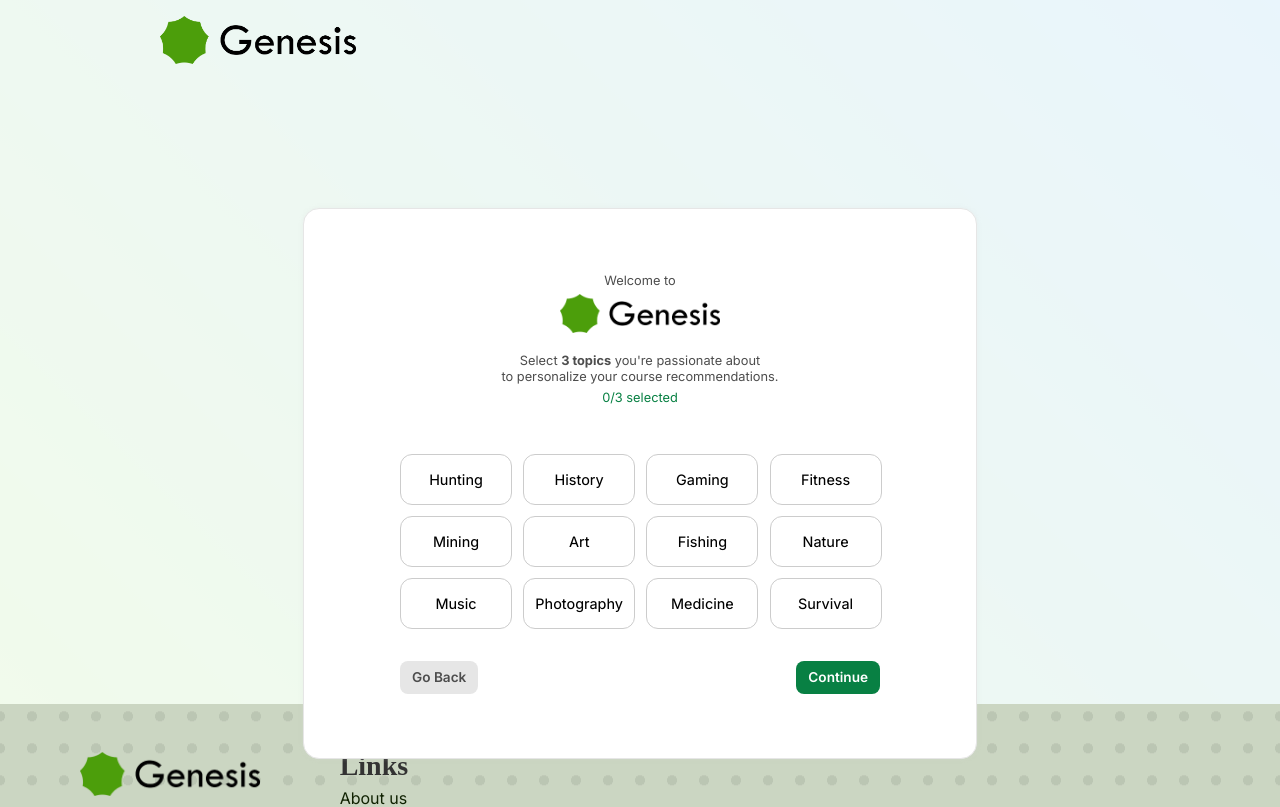
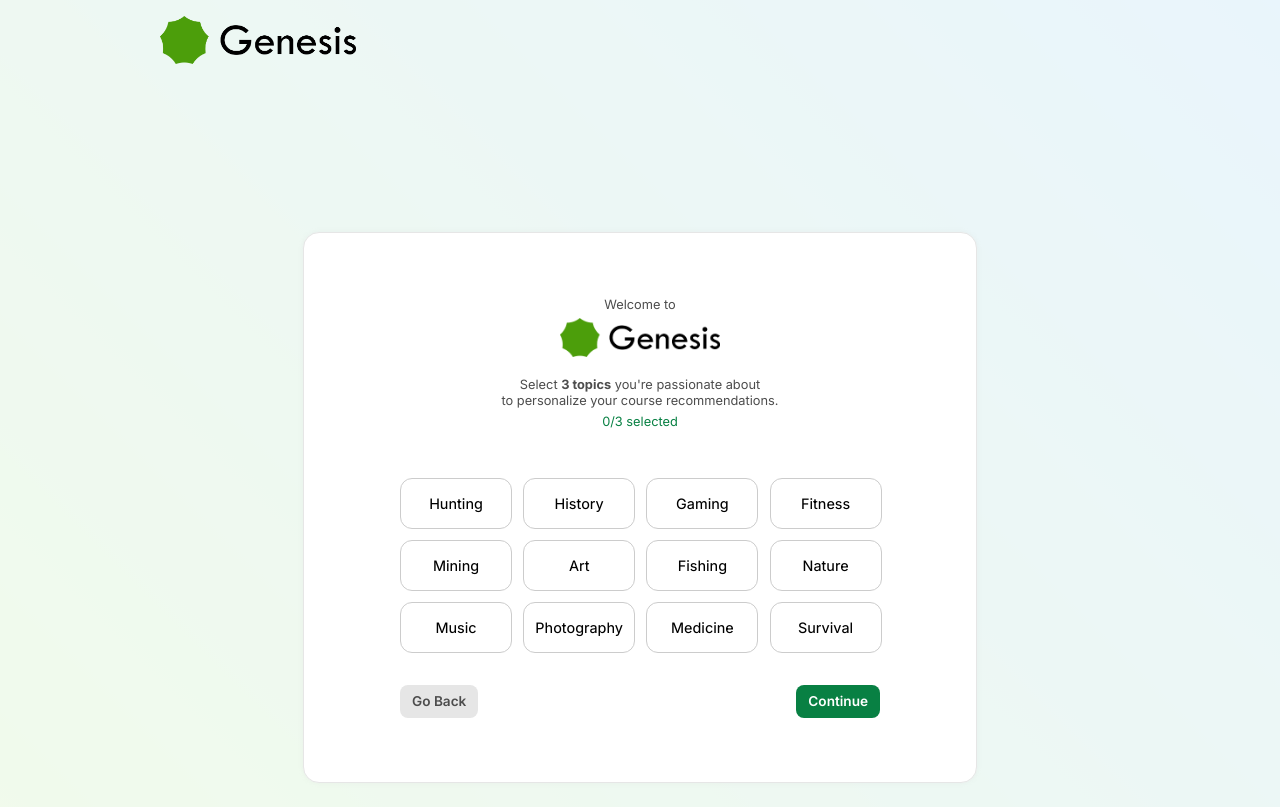
Before and after one commit to RuneHerreman/adria-client, a Vue app: page /onboarding/interests in a window 1280 px wide. Shown: the top 807 px of the page. Built offline with nearby package versions, Linux system fonts and the light colour scheme.

Commit message:
Changed height calculation for mains

```diff
--- a/src/assets/css/main.css
+++ b/src/assets/css/main.css
@@ -17,6 +17,8 @@
     --cat-hard: #A8000B;
     --cat-expert: #102202;
     --course-card-background-height: 7.5rem;
+    --footer-height: 13.5rem;
+    --header-height: 3.5rem;
 }
 
 html, body{
@@ -35,6 +37,10 @@ html main, html header {
     margin: 0 auto;
 }
 
+main {
+    min-height: calc(100vh - var(--header-height) - var(--footer-height));
+}
+
 h1 {
     font-size: 2.5rem;
     font-weight: bold;
@@ -49,6 +55,7 @@ h1::after {
 }
 
 h3  {
+    font-size: 1.35rem;
     color: #333333;
 }
 
--- a/src/components/FooterComponent.vue
+++ b/src/components/FooterComponent.vue
@@ -44,7 +44,7 @@ footer {
   font-family: "Inter", sans-serif;
   color: var(--dark-green);
   padding: 3rem 5rem 1rem 5rem;
-  height: fit-content;
+  height: var(--footer-height);
 }
 
 #content {
--- a/src/components/HeaderComponent.vue
+++ b/src/components/HeaderComponent.vue
@@ -60,7 +60,7 @@
     display: flex;
     flex-direction: row;
     justify-content: space-between;
-
+    height: var(--header-height);
   }
 
   nav {
--- a/src/components/settings-component/UserDetailsComponent.vue
+++ b/src/components/settings-component/UserDetailsComponent.vue
@@ -54,6 +54,7 @@ h3 {
 }
 
 #occupation-container{
+  grid-column: 1 / span 2;
   margin-top: 1rem;
 }
 
@@ -61,7 +62,7 @@ h3 {
   width: fit-content;
   padding-top: 0.5rem;
   display: flex;
-  gap: 0.5rem;
+  gap: 0.25rem;
   flex-direction: column;
 }
 
@@ -69,7 +70,7 @@ h3 {
   padding-top: 1rem;
 
   display: grid;
-  grid-template-columns: 6rem auto;
+  grid-template-columns: 7rem auto;
   row-gap: 0.5rem;
 }
 
--- a/src/pages/no-login/OnboardingInterestsPage.vue
+++ b/src/pages/no-login/OnboardingInterestsPage.vue
@@ -109,8 +109,8 @@ function closeErrorPopup() {
 }
 
 main{
-  height: 70vh;
-  padding-top: 5%;
+  height: fit-content;
+  padding: 5rem 0;
   position: relative;
 }
 
--- a/src/pages/no-login/OnboardingOccupationPage.vue
+++ b/src/pages/no-login/OnboardingOccupationPage.vue
@@ -73,7 +73,6 @@ function closeErrorPopup() {
 }
 
 main{
-  height: 70vh;
   padding-top: 5%;
   position: relative;
 }
```
